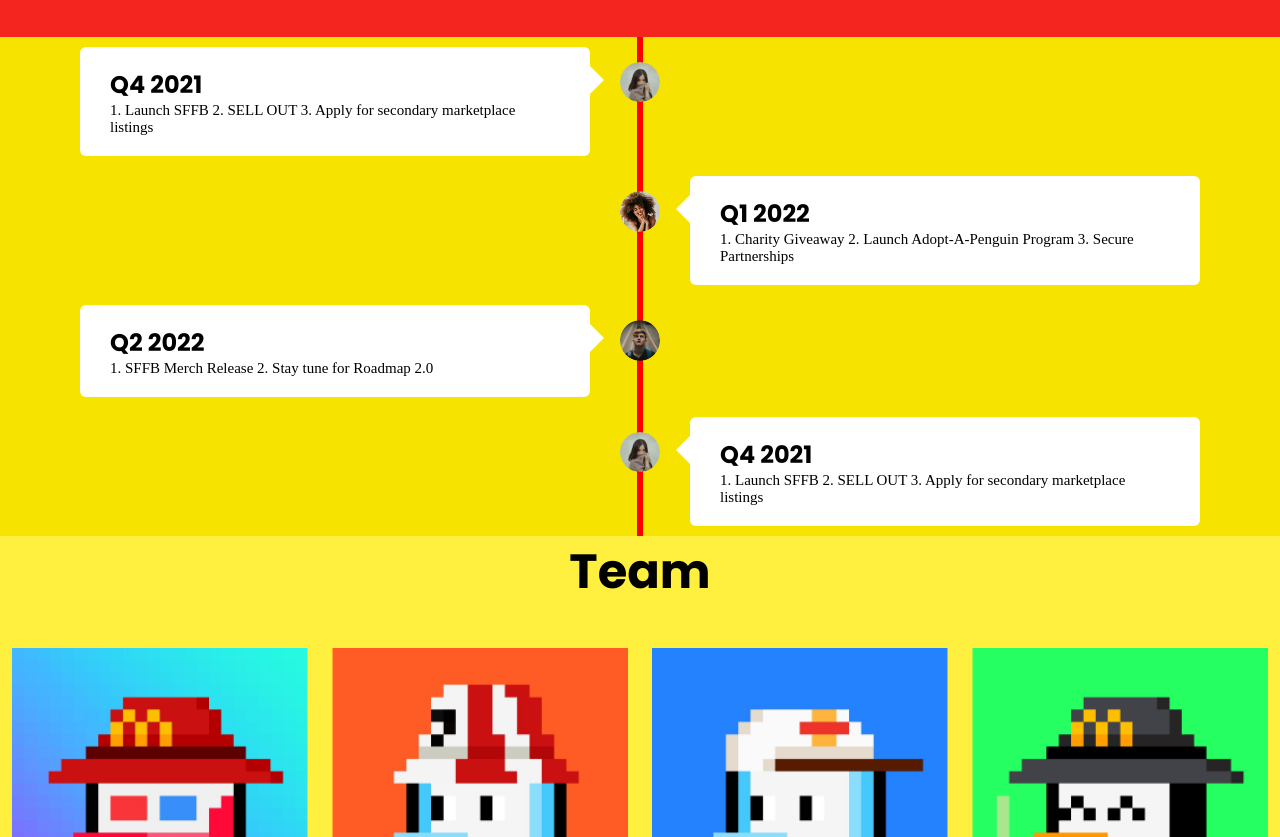
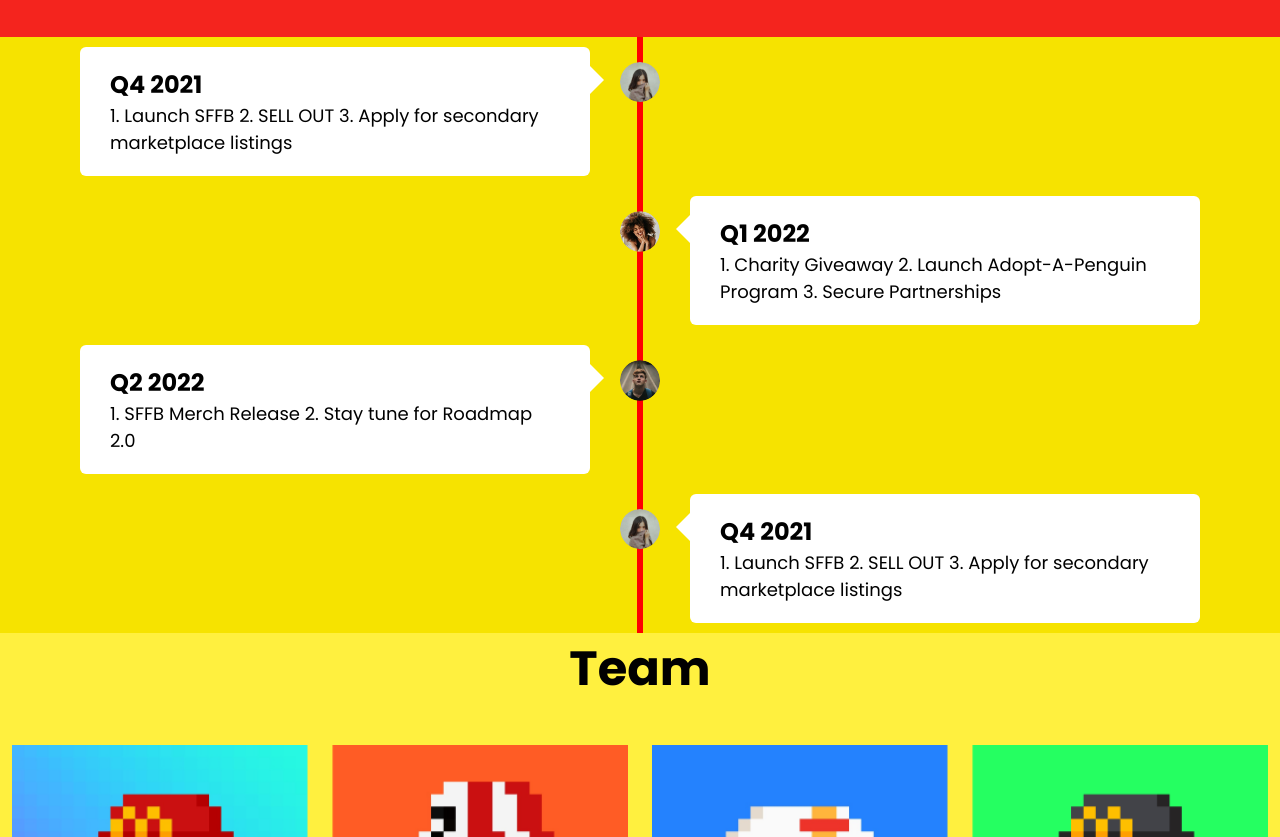
Before and after one commit to RobinSharma-05/frame-1, a plain HTML site: page index.html in a window 1280 px wide. Shown: the part 2423-3260 px from the top of the page. Drawn offline with Linux system fonts and the light colour scheme.

Commit message:
timeline change

```diff
--- a/assets/css/style.css
+++ b/assets/css/style.css
@@ -505,6 +505,8 @@ nav {
     z-index: 7;
 }
 
+
+
 .timeline::after {
     content: '';
     position: absolute;
--- a/index.html
+++ b/index.html
@@ -243,7 +243,7 @@
                 <h1 class="circle"></h1>
                 <div class="text-box">
                     <h2>Q4 2021</h2>
-                    <p>1. Launch SFFB
+                    <p class="ff-400-poppins fs-18">1. Launch SFFB
                         2. SELL OUT
                         3. Apply for secondary marketplace listings</p>
                 </div>
@@ -254,7 +254,7 @@
                 <img src="./assets/images/png/circle-2.png" alt="">
                 <div class="text-box">
                     <h2>Q1 2022</h2>
-                    <p>1. Charity Giveaway
+                    <p class="ff-400-poppins fs-18">1. Charity Giveaway
                         2. Launch Adopt-A-Penguin Program
                         3. Secure Partnerships</p>
                 </div>
@@ -265,7 +265,7 @@
                 <img src="./assets/images/png/circle-3.png" alt="">
                 <div class="text-box">
                     <h2>Q2 2022</h2>
-                    <p>1. SFFB Merch Release
+                    <p class="ff-400-poppins fs-18">1. SFFB Merch Release
                         2. Stay tune for Roadmap 2.0
                     </p>
                 </div>
@@ -276,7 +276,7 @@
                 <img src="./assets/images/png/circle-1.png" alt="">
                 <div class="text-box">
                     <h2>Q4 2021</h2>
-                    <p>1. Launch SFFB
+                    <p class="ff-400-poppins fs-18">1. Launch SFFB
                         2. SELL OUT
                         3. Apply for secondary marketplace listings</p>
                 </div>
```
